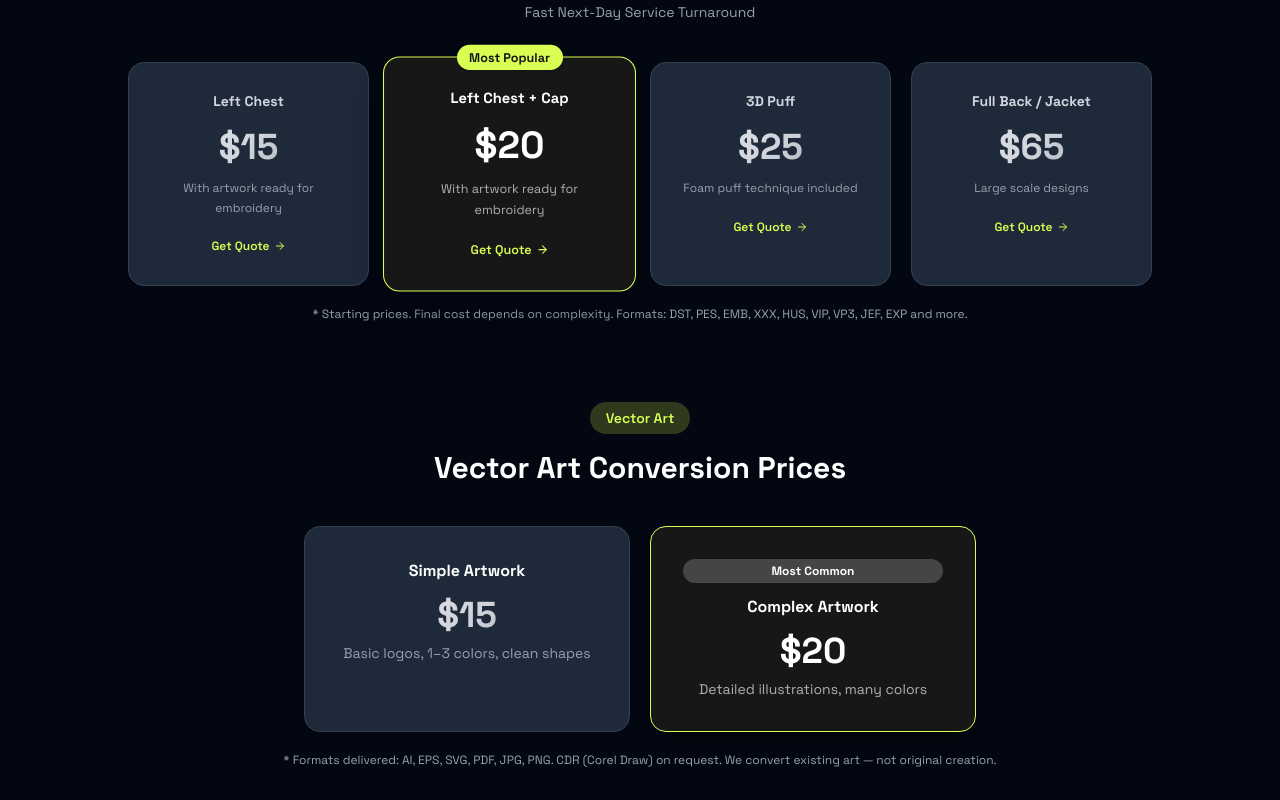
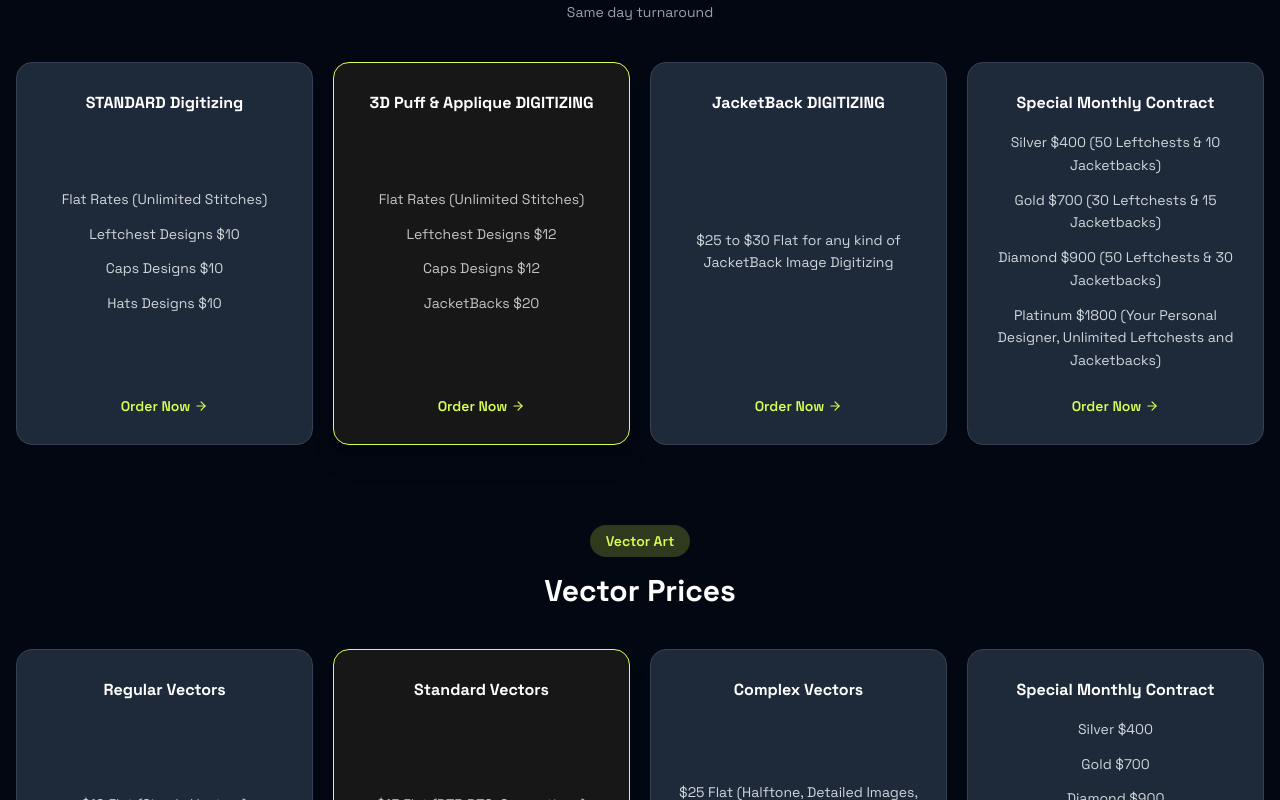
Before and after one commit to FaaizAhmed2004/graphice-stitch, a Next.js app: page /pricing in a window 1280 px wide. Shown: the part 680-1480 px from the top of the page. Built offline with nearby package versions, Linux system fonts and the light colour scheme; no server answers; the database is empty.

Commit message:
final client approval changes

```diff
--- a/app/page.tsx
+++ b/app/page.tsx
@@ -1,7 +1,6 @@
 import Navbar from "@/components/Navbar";
 import Hero from "@/components/Hero";
 import Services from "@/components/Services";
-import ManagedServicesPricing from "@/components/ManagedServicesPricing";
 import Portfolio from "@/components/Portfolio";
 import ContactForm from "@/components/ContactForm";
 import Footer from "@/components/Footer";
@@ -22,7 +21,6 @@ export default async function Home() {
       <Navbar />
       <Hero />
       <Services />
-      <ManagedServicesPricing limit={6} />
       <Portfolio items={portfolio ?? undefined} showViewAll />
       <ContactForm />
       <Footer />
--- a/app/pricing/page.tsx
+++ b/app/pricing/page.tsx
@@ -1,28 +1,26 @@
 import type { Metadata } from "next";
 import PageLayout from "@/components/PageLayout";
 import ContactForm from "@/components/ContactForm";
-import { getSupabaseServerClient } from "@/lib/supabase/server";
 import { Check, ArrowRight, Clock, RefreshCw, ShieldCheck } from "lucide-react";
-import ManagedServicesPricing from "@/components/ManagedServicesPricing";
 
 export const metadata: Metadata = {
   title: "Pricing — Graphic Stitch",
   description:
-    "Transparent pricing for embroidery digitizing and vector art. Left chest from $15, 3D Puff from $25, Full Back from $65. No hidden fees.",
+    "Transparent flat-rate pricing for embroidery digitizing, custom contracts, and vector art. No hidden fees.",
 };
 
-export const dynamic = "force-dynamic";
-
 const EMBROIDERY_PRICING = [
-  { name: "Left Chest", price: "$15", note: "With artwork ready for embroidery", popular: false },
-  { name: "Left Chest + Cap", price: "$20", note: "With artwork ready for embroidery", popular: true },
-  { name: "3D Puff", price: "$25", note: "Foam puff technique included", popular: false },
-  { name: "Full Back / Jacket", price: "$65", note: "Large scale designs", popular: false },
+  { name: "STANDARD Digitizing", details: ["Flat Rates (Unlimited Stitches)", "Leftchest Designs $10", "Caps Designs $10", "Hats Designs $10"] },
+  { name: "3D Puff & Applique DIGITIZING", details: ["Flat Rates (Unlimited Stitches)", "Leftchest Designs $12", "Caps Designs $12", "JacketBacks $20"], highlighted: true },
+  { name: "JacketBack DIGITIZING", details: ["$25 to $30 Flat for any kind of JacketBack Image Digitizing"] },
+  { name: "Special Monthly Contract", details: ["Silver $400 (50 Leftchests & 10 Jacketbacks)", "Gold $700 (30 Leftchests & 15 Jacketbacks)", "Diamond $900 (50 Leftchests & 30 Jacketbacks)", "Platinum $1800 (Your Personal Designer, Unlimited Leftchests and Jacketbacks)"] },
 ];
 
 const VECTOR_PRICING = [
-  { name: "Simple Artwork", price: "$15", note: "Basic logos, 1–3 colors, clean shapes", popular: false },
-  { name: "Complex Artwork", price: "$20", note: "Detailed illustrations, many colors", popular: true },
+  { name: "Regular Vectors", details: ["$10 Flat (Simple Vectors)"] },
+  { name: "Standard Vectors", details: ["$15 Flat (DTF, DTG, Separations)"], highlighted: true },
+  { name: "Complex Vectors", details: ["$25 Flat (Halftone, Detailed Images, Engraving)"] },
+  { name: "Special Monthly Contract", details: ["Silver $400", "Gold $700", "Diamond $900", "Platinum $1800 (Your Personal Designer, Unlimited Vector Designs Any Type)"] },
 ];
 
 const WHY_US = [
@@ -32,80 +30,25 @@ const WHY_US = [
   { icon: <Check className="w-5 h-5" />, title: "All Formats Included", desc: "Get your file in every format — no extra charge." },
 ];
 
-function readManagedPricing(body: string | undefined) {
-  if (!body) return null;
-  const rows = body.split("\n").map((line) => line.trim()).filter(Boolean).map((line) => {
-    const [group, name, price, note, popular] = line.split("|").map((part) => part.trim());
-    return { group, name, price, note, popular: popular === "true" };
-  }).filter((row) => row.group && row.name && row.price && row.note);
-  if (!rows.length) return null;
-  return {
-    embroidery: rows.filter((row) => row.group.toLowerCase() === "embroidery"),
-    vector: rows.filter((row) => row.group.toLowerCase() === "vector"),
-  };
+function PricingCards({ items }: { items: { name: string; details: string[]; highlighted?: boolean }[] }) {
+  return (
+    <div className="grid gap-5 sm:grid-cols-2 xl:grid-cols-4">
+      {items.map((item) => (
+        <article key={item.name} className={`flex flex-col rounded-2xl border p-7 text-center ${item.highlighted ? "border-[#d9ff53] bg-[#171717] text-white shadow-xl shadow-black/20" : "border-gray-100 bg-gray-50 dark:border-gray-700 dark:bg-gray-800"}`}>
+          <h3 className={`mb-4 font-bold ${item.highlighted ? "text-white" : "text-gray-900 dark:text-white"}`}>{item.name}</h3>
+          <div className={`flex flex-1 flex-col justify-center gap-3 text-sm leading-relaxed ${item.highlighted ? "text-white/75" : "text-gray-600 dark:text-gray-300"}`}>
+            {item.details.map((detail) => <p key={detail}>{detail}</p>)}
+          </div>
+          <a href="/quote" className={`mt-6 inline-flex items-center justify-center gap-1 text-sm font-semibold transition-colors ${item.highlighted ? "text-[#d9ff53] hover:text-white" : "text-[#587500] hover:text-black dark:text-[#d9ff53] dark:hover:text-white"}`}>
+            Order Now <ArrowRight className="h-3.5 w-3.5" />
+          </a>
+        </article>
+      ))}
+    </div>
+  );
 }
 
-export default async function PricingPage() {
-  const supabase = await getSupabaseServerClient();
-  const [{ data: managedPage }, { data: plans }, { data: services }] = await Promise.all([
-    supabase.from("cms_pages").select("title, content, published").eq("slug", "pricing").eq("published", true).maybeSingle(),
-    supabase.from("pricing_plans").select("name, price, description, featured, service_id").eq("active", true).order("sort_order"),
-    supabase.from("services").select("id, name, category, starting_price, delivery_time").eq("published", true).order("sort_order"),
-  ]);
-  const managedPricing = readManagedPricing(managedPage?.content?.body);
-
-  // Build a map of service id → full service row
-  const serviceMap = new Map((services || []).map((s) => [s.id, s]));
-
-  // Pricing plans from DB — price comes from pricing_plans.price
-  const databasePricing = (plans || []).map((plan) => {
-    const svc = serviceMap.get(plan.service_id || "");
-    return {
-      name: plan.name,
-      price: `$${plan.price}`,
-      note: plan.description || "Professional production service",
-      popular: plan.featured,
-      category: svc?.category,
-    };
-  });
-
-  // Starting-price cards from services table — these drive the yellow badge
-  // Use services.starting_price so admin changes reflect immediately
-  const embroideryServices = (services || []).filter((s) => s.category === "embroidery");
-  const vectorServices = (services || []).filter((s) => s.category === "vector");
-
-  const serviceEmbroideryPricing = embroideryServices.map((s) => ({
-    name: s.name,
-    price: s.starting_price != null ? `$${s.starting_price}` : "Quote",
-    note: s.delivery_time ? `Delivery: ${s.delivery_time}` : "Professional production service",
-    popular: false,
-  }));
-  const serviceVectorPricing = vectorServices.map((s) => ({
-    name: s.name,
-    price: s.starting_price != null ? `$${s.starting_price}` : "Quote",
-    note: s.delivery_time ? `Delivery: ${s.delivery_time}` : "Professional production service",
-    popular: false,
-  }));
-
-  // Priority: DB pricing_plans → services.starting_price → CMS → hardcoded
-  const planEmbroidery = databasePricing.filter((i) => i.category === "embroidery").map((i) => ({ name: i.name, price: i.price, note: i.note, popular: i.popular }));
-  const planVector = databasePricing.filter((i) => i.category === "vector").map((i) => ({ name: i.name, price: i.price, note: i.note, popular: i.popular }));
-
-  const finalEmbroideryPricing = planEmbroidery.length
-    ? planEmbroidery
-    : serviceEmbroideryPricing.length
-      ? serviceEmbroideryPricing
-      : managedPricing?.embroidery.length
-        ? managedPricing.embroidery
-        : EMBROIDERY_PRICING;
-
-  const finalVectorPricing = planVector.length
-    ? planVector
-    : serviceVectorPricing.length
-      ? serviceVectorPricing
-      : managedPricing?.vector.length
-        ? managedPricing.vector
-        : VECTOR_PRICING;
+export default function PricingPage() {
   return (
     <PageLayout>
       {/* Hero */}
@@ -126,7 +69,7 @@ export default async function PricingPage() {
           </h1>
           <p className="text-white/65 text-lg max-w-xl mx-auto">
             High quality. Low cost. No hidden fees. We can meet your budget
-            at $15 per design or go more elaborate — your choice.
+            at $10 per design or go more elaborate — your choice.
           </p>
         </div>
       </section>
@@ -144,46 +87,9 @@ export default async function PricingPage() {
               <h2 className="text-2xl md:text-3xl font-black text-gray-900 dark:text-white">
                 Embroidery Digitizing Prices
               </h2>
-              <p className="text-gray-500 dark:text-gray-400 text-sm mt-2">Fast Next-Day Service Turnaround</p>
+              <p className="text-gray-500 dark:text-gray-400 text-sm mt-2">Same day turnaround</p>
             </div>
-            <div className="grid sm:grid-cols-2 lg:grid-cols-4 gap-5 max-w-5xl mx-auto">
-              {finalEmbroideryPricing.map((item) => (
-                <div
-                  key={item.name}
-                  className={`relative rounded-2xl p-7 text-center border transition-all ${
-                    item.popular
-                      ? "bg-[#171717] text-white border-[#d9ff53] shadow-2xl shadow-black/20 scale-105"
-                      : "bg-gray-50 dark:bg-gray-800 border-gray-100 dark:border-gray-700"
-                  }`}
-                >
-                  {item.popular && (
-                    <span className="absolute -top-3 left-1/2 -translate-x-1/2 bg-[#d9ff53] text-[#171717] text-xs font-bold px-3 py-1 rounded-full shadow">
-                      Most Popular
-                    </span>
-                  )}
-                  <h3 className={`font-bold text-sm mb-4 ${item.popular ? "text-white" : "text-gray-700 dark:text-gray-300"}`}>
-                    {item.name}
-                  </h3>
-                  <div className={`text-4xl font-black mb-3 ${item.popular ? "text-white" : "gradient-text"}`}>
-                    {item.price}
-                  </div>
-                  <p className={`text-xs leading-relaxed ${item.popular ? "text-white/65" : "text-gray-400"}`}>
-                    {item.note}
-                  </p>
-                  <a
-                    href="#contact"
-                    className={`mt-5 inline-flex items-center gap-1 text-xs font-semibold ${
-                      item.popular ? "text-[#d9ff53] hover:text-white" : "text-[#587500] dark:text-[#d9ff53] hover:text-black"
-                    } transition-colors`}
-                  >
-                    Get Quote <ArrowRight className="w-3 h-3" />
-                  </a>
-                </div>
-              ))}
-            </div>
-            <p className="text-center text-gray-400 text-xs mt-5">
-              * Starting prices. Final cost depends on complexity. Formats: DST, PES, EMB, XXX, HUS, VIP, VP3, JEF, EXP and more.
-            </p>
+            <PricingCards items={EMBROIDERY_PRICING} />
           </div>
 
           {/* Vector */}
@@ -193,37 +99,10 @@ export default async function PricingPage() {
                 Vector Art
               </span>
               <h2 className="text-2xl md:text-3xl font-black text-gray-900 dark:text-white">
-                Vector Art Conversion Prices
+                Vector Prices
               </h2>
             </div>
-            <div className="grid sm:grid-cols-2 gap-5 max-w-2xl mx-auto">
-              {finalVectorPricing.map((item) => (
-                <div
-                  key={item.name}
-                  className={`rounded-2xl p-8 text-center border ${
-                    item.popular
-                      ? "bg-[#171717] text-white border-[#d9ff53] shadow-xl shadow-black/20"
-                      : "bg-gray-50 dark:bg-gray-800 border-gray-100 dark:border-gray-700"
-                  }`}
-                >
-                  {item.popular && (
-                    <span className="text-xs font-bold bg-white/20 px-3 py-1 rounded-full block mb-3">Most Common</span>
-                  )}
-                  <h3 className={`font-bold mb-3 ${item.popular ? "text-white" : "text-gray-900 dark:text-white"}`}>
-                    {item.name}
-                  </h3>
-                  <div className={`text-4xl font-black mb-2 ${item.popular ? "text-white" : "gradient-text"}`}>
-                    {item.price}
-                  </div>
-                  <p className={`text-sm ${item.popular ? "text-white/65" : "text-gray-500 dark:text-gray-400"}`}>
-                    {item.note}
-                  </p>
-                </div>
-              ))}
-            </div>
-            <p className="text-center text-gray-400 text-xs mt-5">
-              * Formats delivered: AI, EPS, SVG, PDF, JPG, PNG. CDR (Corel Draw) on request. We convert existing art — not original creation.
-            </p>
+            <PricingCards items={VECTOR_PRICING} />
           </div>
 
           {/* Why us */}
@@ -240,8 +119,6 @@ export default async function PricingPage() {
           </div>
         </div>
       </section>
-
-      <ManagedServicesPricing title="Services & Order Pricing" description="Explore every published service, compare its available plans, and place your order after signing in." />
 
       {/* Patch service banner */}
       <section className="py-16 bg-gray-50 dark:bg-gray-900/50">
--- a/components/Footer.tsx
+++ b/components/Footer.tsx
@@ -1,7 +1,7 @@
 import Link from "next/link";
 import Image from "next/image";
-import { Mail, MapPin, Clock } from "lucide-react";
-import { SITE_NAME, CONTACT_EMAIL, CONTACT_LOCATION, BUSINESS_HOURS } from "@/lib/constants";
+import { Mail, Clock } from "lucide-react";
+import { SITE_NAME, CONTACT_EMAIL, BUSINESS_HOURS } from "@/lib/constants";
 
 export default function Footer() {
   const year = new Date().getFullYear();
@@ -50,11 +50,11 @@ export default function Footer() {
 https://www.instagram.com/graphic_stitch.co?utm_source=ig_web_button_share_sheet&stkn=ZDNlZDc0MzIxNw==" aria-label="Instagram" className="w-8 h-8 bg-gray-800 hover:bg-gray-700 rounded-lg flex items-center justify-center text-gray-400 hover:text-white transition-all duration-200">
                 <svg xmlns="http://www.w3.org/2000/svg" viewBox="0 0 24 24" fill="none" stroke="currentColor" strokeWidth="2" strokeLinecap="round" strokeLinejoin="round" className="w-4 h-4"><rect x="2" y="2" width="20" height="20" rx="5" ry="5"/><path d="M16 11.37A4 4 0 1 1 12.63 8 4 4 0 0 1 16 11.37z"/><line x1="17.5" y1="6.5" x2="17.51" y2="6.5"/></svg>
               </a>
-              <a href="s://www.facebook.com/share/1Bn91wAJzZ/?mibextid=wwXIfr" aria-label="Facebook" className="w-8 h-8 bg-gray-800 hover:bg-gray-700 rounded-lg flex items-center justify-center text-gray-400 hover:text-white transition-all duration-200">
+              <a href="https://www.facebook.com/profile.php?id=61591458807250" aria-label="Facebook" className="w-8 h-8 bg-gray-800 hover:bg-gray-700 rounded-lg flex items-center justify-center text-gray-400 hover:text-white transition-all duration-200">
                 <svg xmlns="http://www.w3.org/2000/svg" viewBox="0 0 24 24" fill="currentColor" className="w-4 h-4"><path d="M18 2h-3a5 5 0 0 0-5 5v3H7v4h3v8h4v-8h3l1-4h-4V7a1 1 0 0 1 1-1h3z"/></svg>
               </a>
-              <a href="#" aria-label="YouTube" className="w-8 h-8 bg-gray-800 hover:bg-gray-700 rounded-lg flex items-center justify-center text-gray-400 hover:text-white transition-all duration-200">
-                <svg xmlns="http://www.w3.org/2000/svg" viewBox="0 0 24 24" fill="currentColor" className="w-4 h-4"><path d="M22.54 6.42a2.78 2.78 0 0 0-1.94-1.96C18.88 4 12 4 12 4s-6.88 0-8.6.46A2.78 2.78 0 0 0 1.46 6.42 29 29 0 0 0 1 12a29 29 0 0 0 .46 5.58A2.78 2.78 0 0 0 3.4 19.54C5.12 20 12 20 12 20s6.88 0 8.6-.46a2.78 2.78 0 0 0 1.94-1.96A29 29 0 0 0 23 12a29 29 0 0 0-.46-5.58z"/><polygon points="9.75 15.02 15.5 12 9.75 8.98 9.75 15.02" fill="white"/></svg>
+              <a href="https://www.linkedin.com/" aria-label="LinkedIn" className="w-8 h-8 bg-gray-800 hover:bg-gray-700 rounded-lg flex items-center justify-center text-gray-400 hover:text-white transition-all duration-200">
+                <svg xmlns="http://www.w3.org/2000/svg" viewBox="0 0 24 24" fill="currentColor" className="w-4 h-4"><path d="M20.45 20.45h-3.55v-5.57c0-1.33-.03-3.04-1.85-3.04-1.85 0-2.14 1.45-2.14 2.94v5.67H9.36V9h3.41v1.56h.05c.47-.9 1.63-1.85 3.36-1.85 3.59 0 4.26 2.36 4.26 5.43v6.31ZM5.34 7.43a2.06 2.06 0 1 1 0-4.12 2.06 2.06 0 0 1 0 4.12ZM7.12 20.45H3.56V9h3.56v11.45ZM22.23 0H1.77C.79 0 0 .77 0 1.72v20.56C0 23.23.79 24 1.77 24h20.45c.98 0 1.78-.77 1.78-1.72V1.72C24 .77 23.21 0 22.23 0Z"/></svg>
               </a>
             </div>
           </div>
@@ -63,14 +63,11 @@ https://www.instagram.com/graphic_stitch.co?utm_source=ig_web_button_share_sheet
             <h4 className="text-white font-bold text-sm uppercase tracking-wider mb-4">Quick Links</h4>
             <ul className="space-y-2.5">
               {[
-                { label: "Embroidery Digitizing Service", href: "/embroidery-digitizing" },
-                { label: "Vector Art Service", href: "/vector-art" },
-                { label: "Our Pricing", href: "/pricing" },
-                { label: "Custom Patches", href: "/embroidery-digitizing" },
-                { label: "Our Works", href: "/works" },
-                { label: "Sample Designs", href: "/sample-designs" },
-                { label: "Blog / Resources", href: "/blog" },
+                { label: "Home", href: "/" },
                 { label: "About Us", href: "/about" },
+                { label: "Gallery", href: "/works" },
+                { label: "Pricing", href: "/pricing" },
+                { label: "FAQ's", href: "/embroidery-digitizing#faq" },
               ].map((link) => (
                 <li key={link.label}>
                   <Link
@@ -89,12 +86,9 @@ https://www.instagram.com/graphic_stitch.co?utm_source=ig_web_button_share_sheet
             <h4 className="text-white font-bold text-sm uppercase tracking-wider mb-4">Services</h4>
             <ul className="space-y-2.5">
               {[
-                { label: "Left Chest Digitizing", href: "/embroidery-digitizing" },
-                { label: "Cap / Hat Digitizing", href: "/embroidery-digitizing" },
-                { label: "3D Puff Embroidery", href: "/embroidery-digitizing" },
-                { label: "Full Back Digitizing", href: "/embroidery-digitizing" },
-                { label: "Vector Art Conversion", href: "/vector-art" },
-                { label: "Patch Digitizing", href: "/embroidery-digitizing" },
+                { label: "Digitizing", href: "/embroidery-digitizing" },
+                { label: "Vector Art", href: "/vector-art" },
+                { label: "Custom Patches", href: "/patch-digitizing" },
               ].map((s) => (
                 <li key={s.label}>
                   <Link
@@ -119,10 +113,6 @@ https://www.instagram.com/graphic_stitch.co?utm_source=ig_web_button_share_sheet
                 </a>
               </li>
               <li className="flex items-start gap-3">
-                <MapPin className="w-4 h-4 text-gray-300 mt-0.5 shrink-0" />
-                <span className="text-sm text-gray-500">{CONTACT_LOCATION}</span>
-              </li>
-              <li className="flex items-start gap-3">
                 <Clock className="w-4 h-4 text-gray-300 mt-0.5 shrink-0" />
                 <span className="text-sm text-gray-500">{BUSINESS_HOURS}</span>
               </li>
--- a/components/Navbar.tsx
+++ b/components/Navbar.tsx
@@ -59,7 +59,7 @@ export default function Navbar() {
       <div className="hidden md:block bg-gray-950 dark:bg-black text-gray-400 text-xs py-1.5">
         <div className="max-w-7xl mx-auto px-4 flex justify-between items-center">
           <span> Embroidery + vector production</span>
-          <span className="text-white/35">Same-day turnaround / From $15</span>
+          <span className="text-white/35">Same-day turnaround / From $10</span>
         </div>
       </div>
 
--- a/components/Portfolio.tsx
+++ b/components/Portfolio.tsx
@@ -29,7 +29,10 @@ const SPECIALTIES = [
 export default function Portfolio({ items, showViewAll = false }: Props) {
   const portfolioItems: PortfolioItem[] = items?.length
     ? items.filter((item) => item.image_url).map((item) => ({
-        id: item.id, title: item.title, category: item.category, image: item.image_url as string,
+        id: item.id,
+        title: item.title,
+        category: item.category,
+        image: item.category.toLowerCase().includes("3d puff") ? "/RAIDERS hat.JPG" : item.image_url as string,
       }))
     : PORTFOLIO_ITEMS;
 
--- a/components/Services.tsx
+++ b/components/Services.tsx
@@ -7,7 +7,7 @@ import { SERVICES } from "@/lib/constants";
 const serviceImages = [
   "/Left chest TEDDEY.JPG",        // Left Chest Digitizing
   "/RAIDERS hat.JPG",              // Cap / Hat Digitizing
-  "/Halos.JPG",                    // 3D Puff Embroidery — cap/hat with raised design
+  "/RAIDERS hat.JPG",              // 3D Puff Embroidery — cap/hat with raised design
   "/MARATHON JB sweatshirts.JPG",  // Full Back / Jacket
   "/Cowboys Champions Vector Art R1.jpg", // Vector Art Conversion
   "/Vintage_Cutting.jpg",          // Patch Digitizing
```
Also changed, not shown: app/patch-digitizing/page.tsx (+7 -16 lines).
